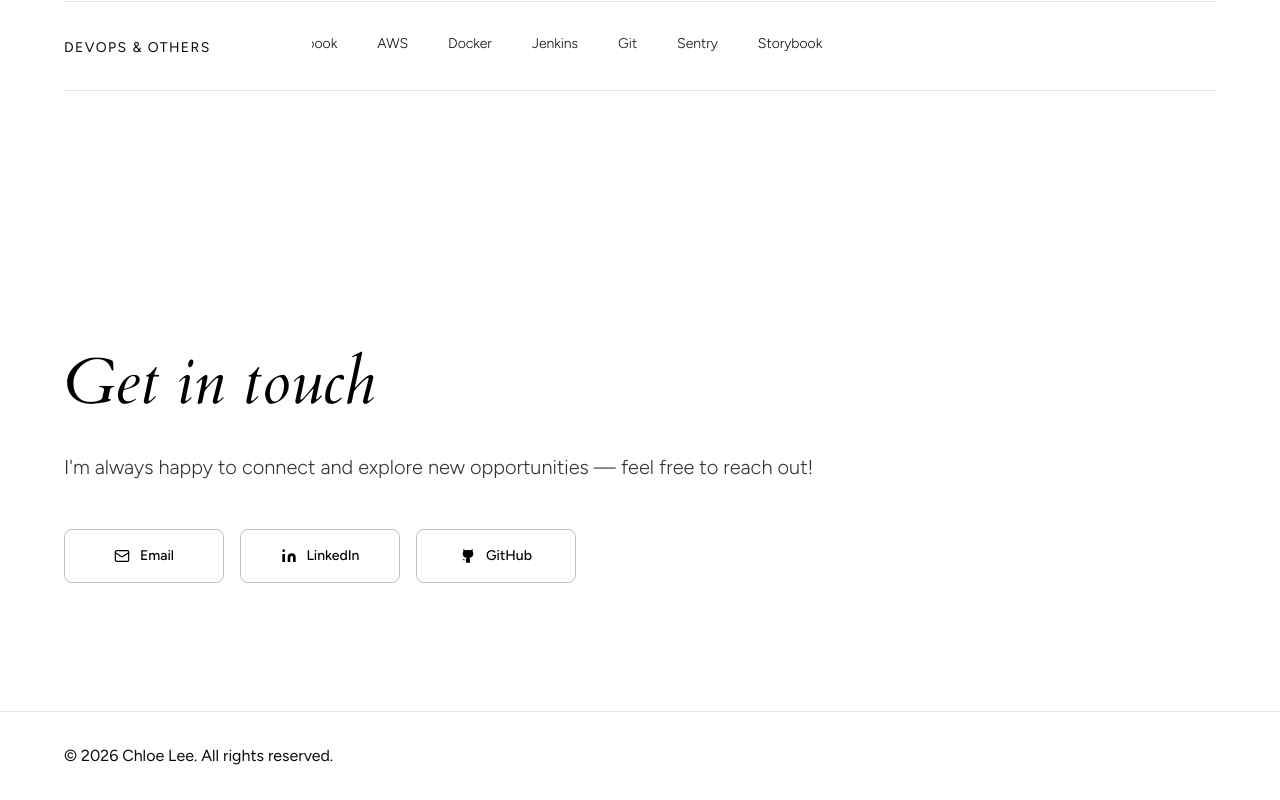
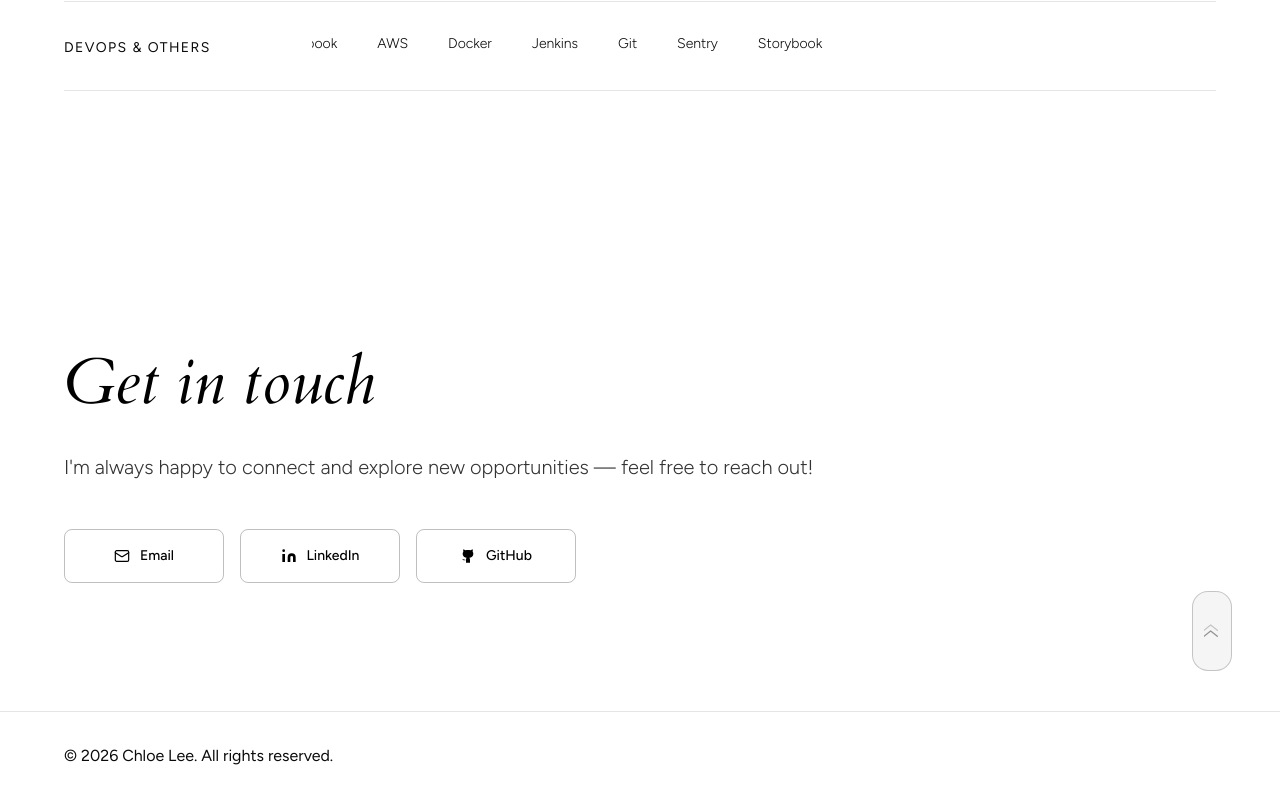
Before and after one commit to calm-lee/Portfolio_2026, a React (Vite) app: page / in a window 1280 px wide. Shown: the part 3397-4197 px from the top of the page. Built offline with nearby package versions, Linux system fonts and the light colour scheme; a web font is replaced by a local one.

Commit message:
style: change border color of work slides

```diff
--- a/src/app/components/sections/en/Contact.tsx
+++ b/src/app/components/sections/en/Contact.tsx
@@ -2,7 +2,7 @@ import { motion } from "motion/react";
 
 export default function Contact() {
   return (
-    <section id="contact" className="py-32 px-6 md:px-12 text-black">
+    <section id="contact" className="relative py-32 px-6 md:px-12 text-black">
       <div className="max-w-6xl mx-auto">
         <motion.div
           initial={{ opacity: 0, y: 30 }}
@@ -86,6 +86,35 @@ export default function Contact() {
           </div>
         </motion.div>
       </div>
+      <button
+        onClick={() => window.scrollTo({ top: 0, behavior: "smooth" })}
+        className="absolute bottom-10 right-6 md:right-12 z-10 flex items-center justify-center w-10 h-20 rounded-2xl bg-black/4 backdrop-blur-sm hover:bg-black/15 transition-colors border border-black/20 hover:-translate-y-3 transition-transform duration-500 ease-out"
+      >
+        <svg
+          width="16"
+          height="16"
+          viewBox="0 0 24 20"
+          fill="none"
+          style={{ transform: "rotate(180deg)" }}
+        >
+          <path
+            d="M4 2l10 8 10-8"
+            stroke="black"
+            strokeWidth="2"
+            strokeLinecap="round"
+            strokeLinejoin="round"
+            strokeOpacity="0.40"
+          />
+          <path
+            d="M4 11l10 8 10-8"
+            stroke="black"
+            strokeWidth="2"
+            strokeLinecap="round"
+            strokeLinejoin="round"
+            strokeOpacity="0.20"
+          />
+        </svg>
+      </button>
     </section>
   );
 }
--- a/src/app/components/sections/ko/Contact.tsx
+++ b/src/app/components/sections/ko/Contact.tsx
@@ -2,7 +2,7 @@ import { motion } from "motion/react";
 
 export default function Contact() {
   return (
-    <section id="contact" className="py-32 px-6 md:px-12 text-black">
+    <section id="contact" className="relative py-32 px-6 md:px-12 text-black">
       <div className="max-w-6xl mx-auto">
         <motion.div
           initial={{ opacity: 0, y: 30 }}
@@ -86,6 +86,35 @@ export default function Contact() {
           </div>
         </motion.div>
       </div>
+      <button
+        onClick={() => window.scrollTo({ top: 0, behavior: "smooth" })}
+        className="absolute bottom-10 right-6 md:right-12 z-10 flex items-center justify-center w-10 h-20 rounded-2xl bg-black/4 backdrop-blur-sm hover:bg-black/15 transition-colors border border-black/20 hover:-translate-y-3 transition-transform duration-500 ease-out"
+      >
+        <svg
+          width="16"
+          height="16"
+          viewBox="0 0 24 20"
+          fill="none"
+          style={{ transform: "rotate(180deg)" }}
+        >
+          <path
+            d="M4 2l10 8 10-8"
+            stroke="black"
+            strokeWidth="2"
+            strokeLinecap="round"
+            strokeLinejoin="round"
+            strokeOpacity="0.40"
+          />
+          <path
+            d="M4 11l10 8 10-8"
+            stroke="black"
+            strokeWidth="2"
+            strokeLinecap="round"
+            strokeLinejoin="round"
+            strokeOpacity="0.20"
+          />
+        </svg>
+      </button>
     </section>
   );
 }
```
